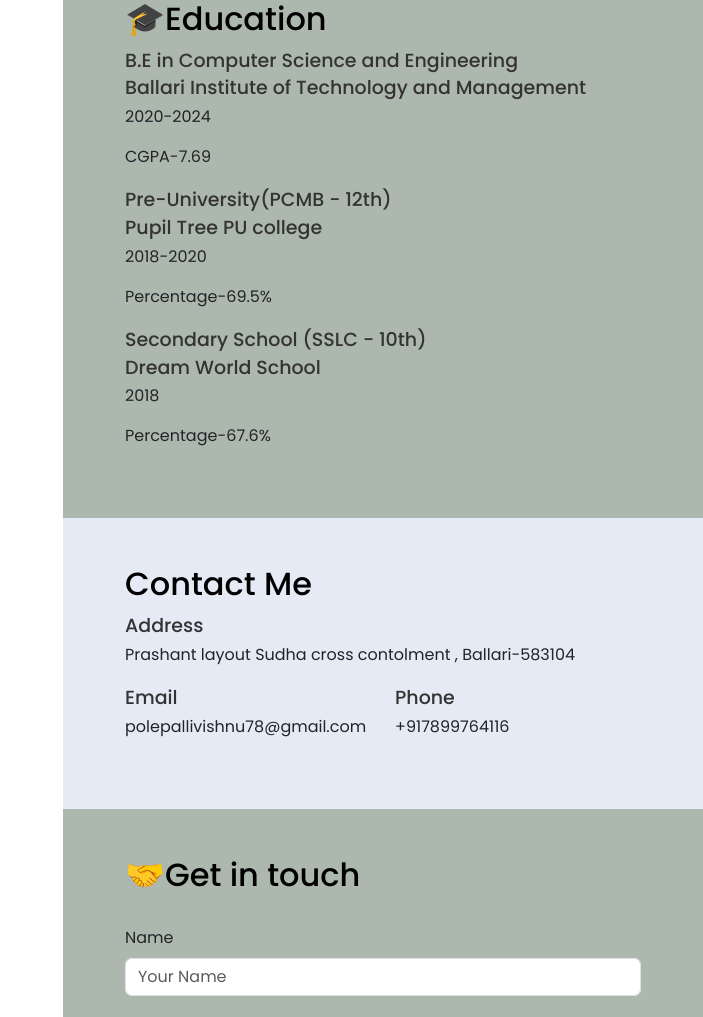
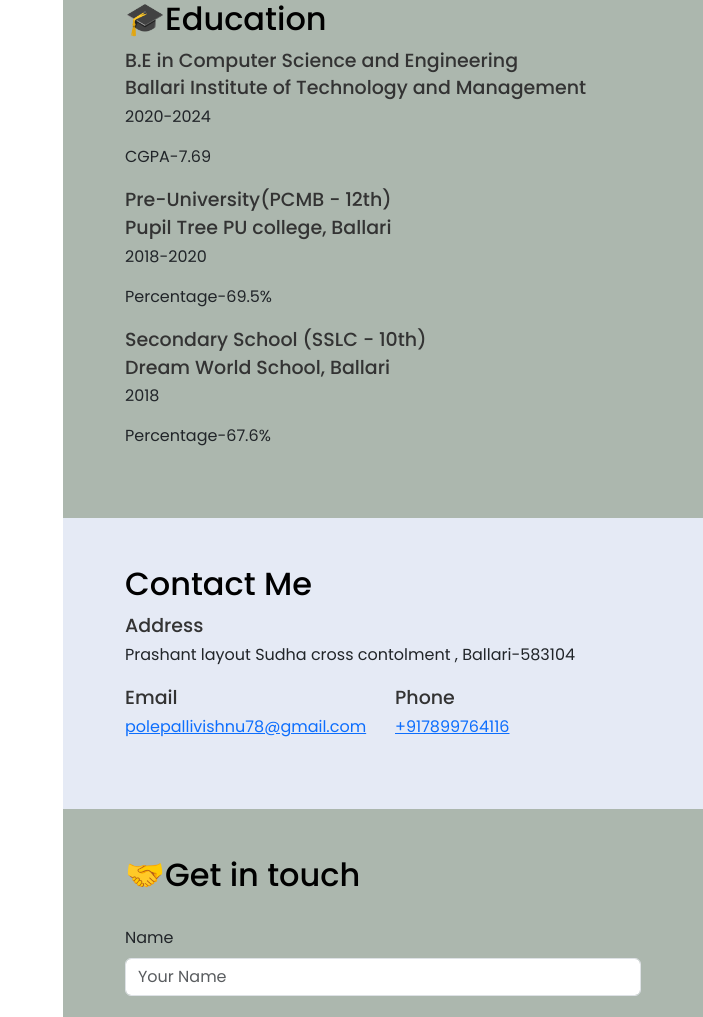
Before and after one commit to vishnu7899/portfolio_website, a plain HTML site: page index.html in a window 1280 px wide. Shown: the part 2033-3050 px from the top of the page, without its empty margins (577-1280 px from the left). Drawn offline with nearby package versions, Linux system fonts and the light colour scheme; a web font is replaced by a local one.

Commit message:
Contact details were mail clickable and more user-friendly and education address were added

```diff
--- a/index.html
+++ b/index.html
@@ -224,7 +224,7 @@
                             <div class="col-md-12">
                                 <div class="expertise-item">
                                     <h3>Pre-University(PCMB - 12th)</h3>
-                                    <h3>Pupil Tree PU college</h3>
+                                    <h3>Pupil Tree PU college, Ballari</h3>
                                     <p>2018-2020</p>
                                     <p>Percentage-69.5%</p>
                                 </div>
@@ -235,7 +235,7 @@
                             <div class="col-md-12">
                                 <div class="expertise-item">
                                     <h3>Secondary School (SSLC - 10th)</h3>
-                                    <h3>Dream World School</h3>
+                                    <h3>Dream World School, Ballari</h3>
                                     <p>2018</p>
                                     <p>Percentage-67.6%</p>
                                 </div>
@@ -270,14 +270,14 @@
                             <div class="col-md-6">
                                 <div class="expertise-item">
                                     <h3>Email</h3>
-                                    <p>polepallivishnu78@gmail.com</p>
+                                    <p><a href="mailto:polepallivishnu78@gmail.com">polepallivishnu78@gmail.com</a></p>
 
                                 </div>
                             </div>
                             <div class="col-md-6">
                                 <div class="expertise-item">
                                     <h3>Phone</h3>
-                                    <p>+917899764116</p>
+                                    <p><a href="tel:+917899764116">+917899764116</a></p>
 
                                 </div>
                             </div>
```
